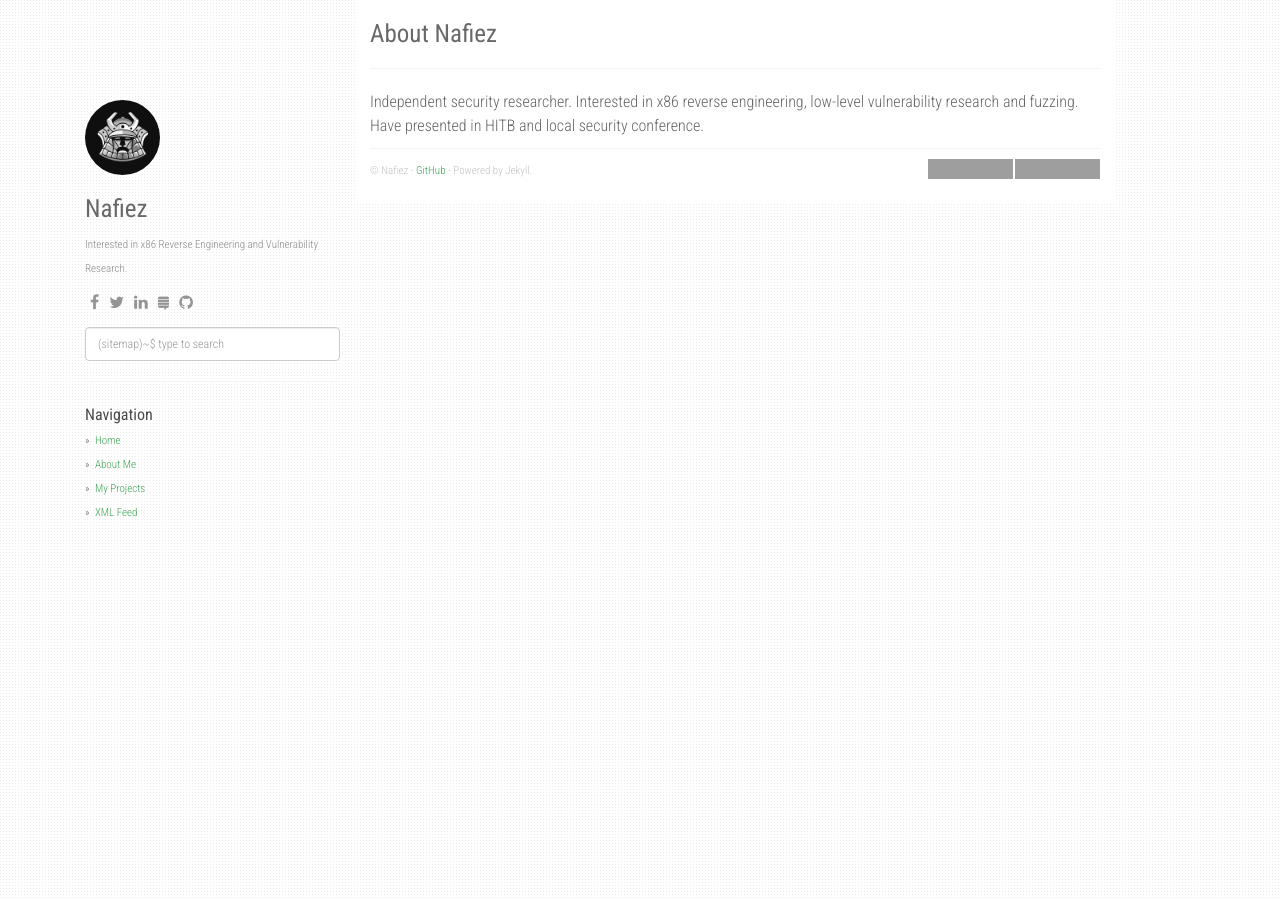
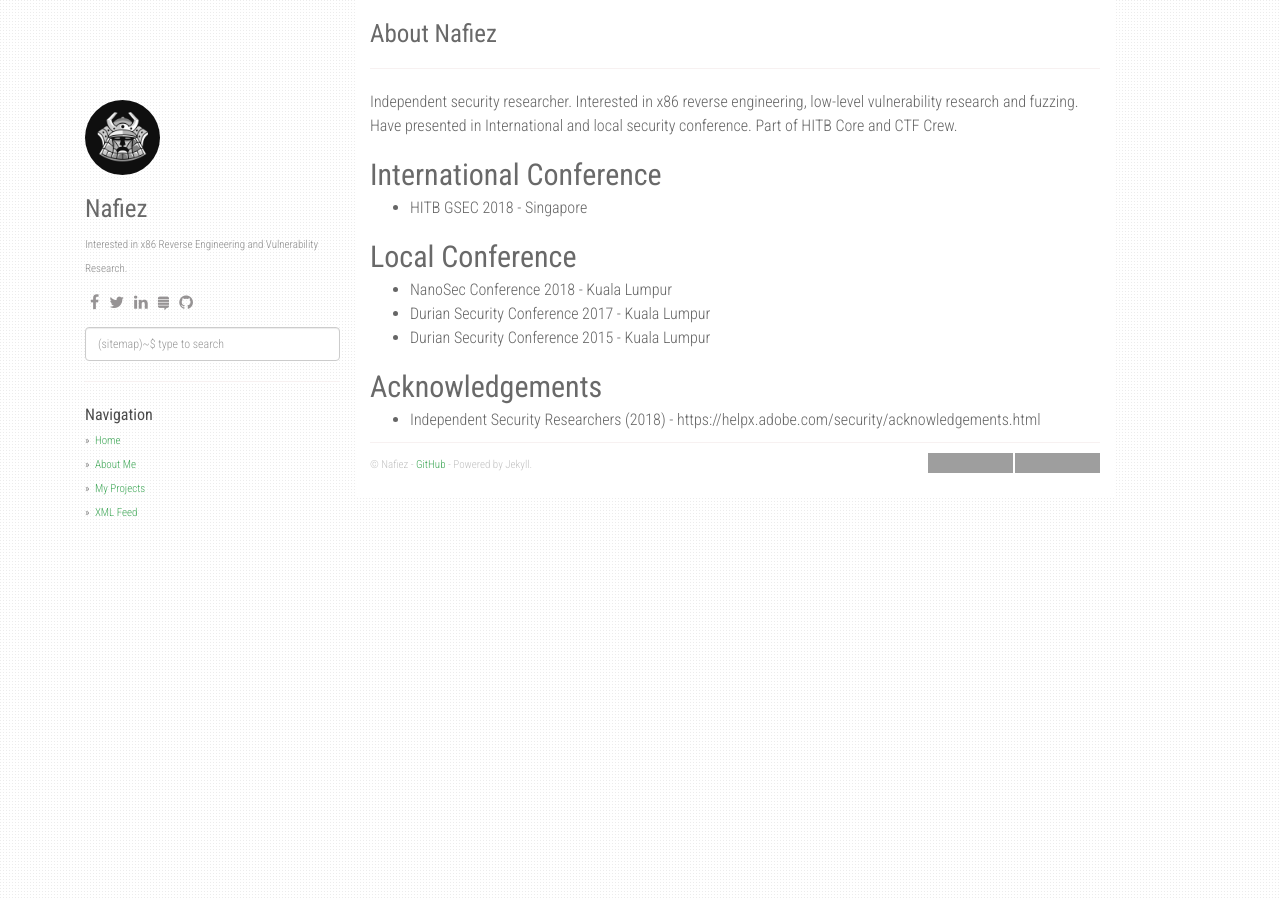
Before and after one commit to FazliMolaJan/nafiez.github.io, a Jekyll site: the page built from about.md, in a window 1280 px wide. Built offline with Jekyll 4.4.1, drawn with Linux system fonts in a browser that asks for light colours; nearby versions of some CDN libraries; grey boxes are pictures that could not be loaded.

Commit message:
Update about.md

```diff
--- a/about.md
+++ b/about.md
@@ -5,4 +5,18 @@ permalink: /about/
 ---
 
 
-Independent security researcher. Interested in x86 reverse engineering, low-level vulnerability research and fuzzing. Have presented in HITB and local security conference.
+Independent security researcher. Interested in x86 reverse engineering, low-level vulnerability research and fuzzing. Have presented in International and local security conference. Part of HITB Core and CTF Crew.
+
+International Conference
+---
+- HITB GSEC 2018 - Singapore
+
+Local Conference
+---
+- NanoSec Conference 2018 - Kuala Lumpur
+- Durian Security Conference 2017 - Kuala Lumpur
+- Durian Security Conference 2015 - Kuala Lumpur
+
+Acknowledgements
+---
+- Independent Security Researchers (2018) - https://helpx.adobe.com/security/acknowledgements.html
```
